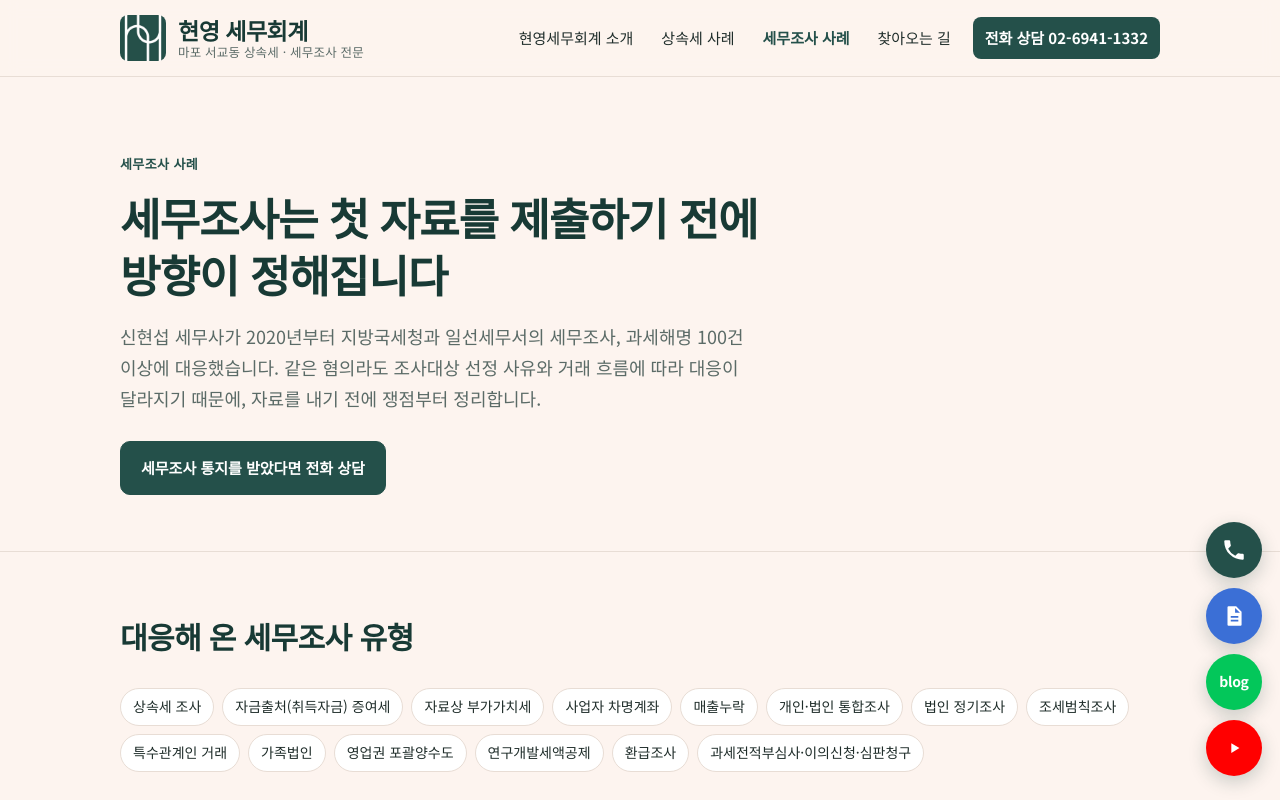
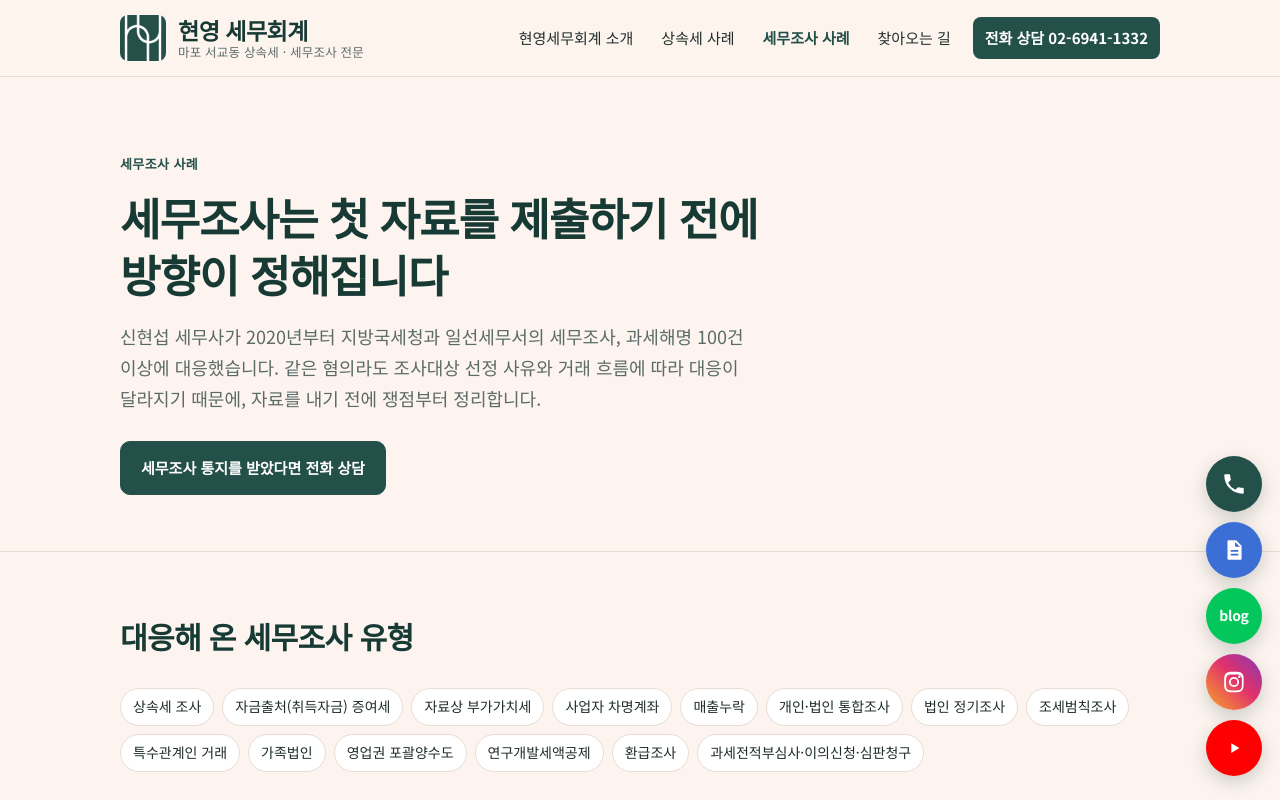
Before and after one commit to HeritageforYou/heritageforyou.github.io, a plain HTML site: page audit.html in a window 1280 px wide. Shown: the top 800 px of the page. Drawn offline with Linux system fonts and the light colour scheme.

Commit message:
우측 바로가기에 인스타그램 버튼 추가
Co-Authored-By: Claude Opus 5.5 <noreply@anthropic.com>
Claude-Session: https://claude.ai/code/session_012AhFjK8FXEYC9c6HKqqHMG

```diff
--- a/audit.html
+++ b/audit.html
@@ -121,6 +121,7 @@
   <a class="f-tel" href="tel:02-6941-1332" aria-label="전화 연결 02-6941-1332"><svg viewBox="0 0 24 24" aria-hidden="true"><path d="M6.6 10.8a15.1 15.1 0 0 0 6.6 6.6l2.2-2.2a1 1 0 0 1 1-.25 11.4 11.4 0 0 0 3.6.57 1 1 0 0 1 1 1V20a1 1 0 0 1-1 1A17 17 0 0 1 3 4a1 1 0 0 1 1-1h3.5a1 1 0 0 1 1 1c0 1.25.2 2.46.57 3.6a1 1 0 0 1-.25 1z"/></svg><span>전화 연결</span></a>
   <a class="f-form" href="https://forms.gle/SSaCHjCDCBZCVqXTA" target="_blank" rel="noopener" aria-label="온라인 상담 신청"><svg viewBox="0 0 24 24" aria-hidden="true"><path d="M7 3h7l5 5v12a1 1 0 0 1-1 1H7a1 1 0 0 1-1-1V4a1 1 0 0 1 1-1zm6 1.5V9h4.5zM9 12v1.6h7V12zm0 3.4V17h7v-1.6z"/></svg><span>상담 신청</span></a>
   <a class="f-blog" href="https://blog.naver.com/heritageforyou" target="_blank" rel="noopener" aria-label="네이버 블로그"><b aria-hidden="true">blog</b><span>블로그</span></a>
+  <a class="f-ig" href="https://www.instagram.com/hyunyoungtax/" target="_blank" rel="noopener" aria-label="인스타그램"><svg viewBox="0 0 24 24" aria-hidden="true"><path d="M12 7.3A4.7 4.7 0 1 0 12 16.7 4.7 4.7 0 0 0 12 7.3zm0 7.7a3 3 0 1 1 0-6 3 3 0 0 1 0 6zm4.9-8.9a1.1 1.1 0 1 0 0 2.2 1.1 1.1 0 0 0 0-2.2zM20.9 8c-.1-1.5-.4-2.8-1.5-3.9S17 2.6 15.5 2.5C14 2.4 10 2.4 8.5 2.5 7 2.6 5.6 2.9 4.6 4S3.1 6.5 3 8c-.1 1.5-.1 6.5 0 8 .1 1.5.4 2.8 1.5 3.9s2.4 1.4 3.9 1.5c1.5.1 5.5.1 7 0 1.5-.1 2.8-.4 3.9-1.5s1.4-2.4 1.5-3.9c.1-1.5.1-6.5 0-8zm-2 9.7a3 3 0 0 1-1.7 1.7c-1.2.5-4 .4-5.2.4s-4 .1-5.2-.4a3 3 0 0 1-1.7-1.7c-.5-1.2-.4-4-.4-5.2s-.1-4 .4-5.2a3 3 0 0 1 1.7-1.7c1.2-.5 4-.4 5.2-.4s4-.1 5.2.4a3 3 0 0 1 1.7 1.7c.5 1.2.4 4 .4 5.2s.1 4-.4 5.2z"/></svg><span>인스타그램</span></a>
   <a class="f-yt" href="https://www.youtube.com/@%EC%8B%A0%ED%98%84%EC%84%AD%EC%84%B8%EB%AC%B4%EC%82%AC" target="_blank" rel="noopener" aria-label="유튜브 채널"><svg viewBox="0 0 24 24" aria-hidden="true"><path d="M9.5 7.5v9l7.5-4.5z"/></svg><span>유튜브</span></a>
 </nav>
 <footer class="ft"><div class="wrap">
--- a/styles.css
+++ b/styles.css
@@ -189,6 +189,7 @@ section.sec{padding:64px 0;border-bottom:1px solid var(--line)}
 .fab .f-form{background:#3b6fd6}
 .fab .f-blog{background:#03c75a}
 .fab .f-blog b{color:#fff;font-size:14px;letter-spacing:-.3px}
+.fab .f-ig{background:linear-gradient(45deg,#f9a825,#e1306c 55%,#833ab4)}
 .fab .f-yt{background:#ff0000}
 .fab span{position:absolute;right:66px;white-space:nowrap;background:var(--brand-deep);color:#fff;font-size:13px;padding:5px 10px;border-radius:6px;opacity:0;pointer-events:none;transition:opacity .15s}
 .fab a:hover span,.fab a:focus-visible span{opacity:1}
```
Also changed, not shown: index.html (+1 -0 lines), inheritance.html (+1 -0 lines), location.html (+1 -0 lines).
